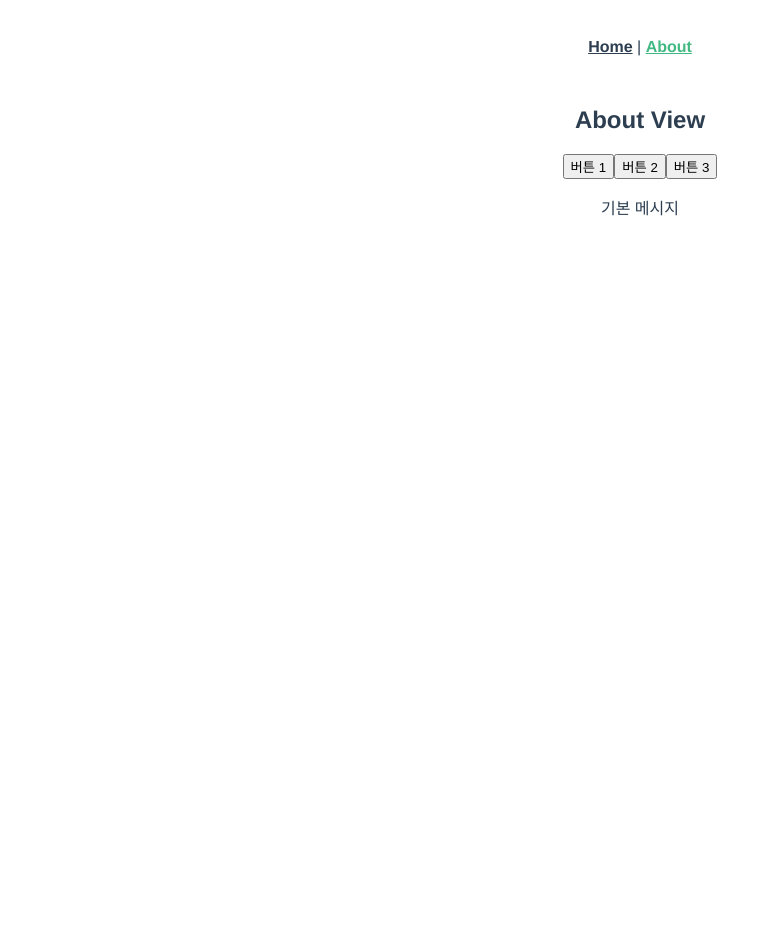
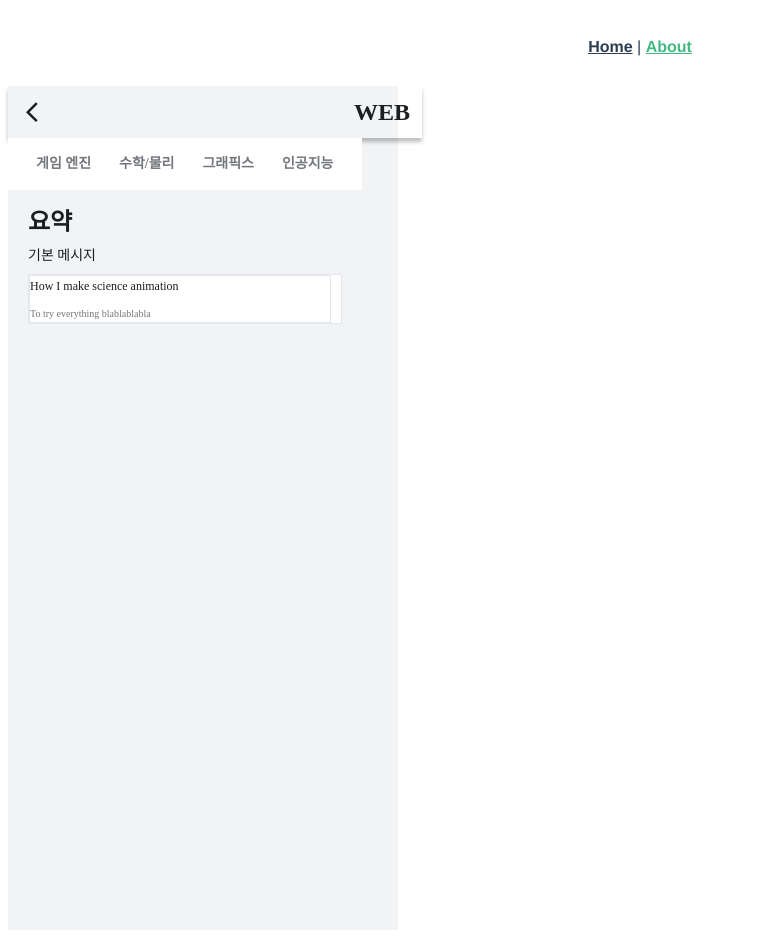
Before and after one commit to jiwon79/cogil, a Vue app: page /about in a window 1280 px wide. Shown: the whole page, without its empty margins (0-774 px from the left). Before the commit the page ends 800 px from the top, so only its background shows below. Built offline with nearby package versions, Linux system fonts and the light colour scheme.

Commit message:
디자인 적용

```diff
--- a/src/views/AboutButtonSelect.vue
+++ b/src/views/AboutButtonSelect.vue
@@ -1,9 +1,11 @@
 <template>
     <div>
-        <button v-for="(buttonText, index) in buttonList" :key="index" @click="changeText(index)">
-            {{ buttonText }}
-        </button>
-        <Document :index="selectedButton"/>
+        <div class = "button-area">
+            <button v-for="(buttonText, index) in buttonList" :key="index" @click="changeText(index)" class ="custom-button">
+                {{ buttonText }}
+            </button>
+        </div>
+        <Document :index="selectedButton"/> <!-- 세부 분야 -->
     </div>
 </template>
 
@@ -17,7 +19,7 @@ export default {
     },
     data() {
         return {
-            buttonList: ['버튼 1', '버튼 2', '버튼 3'], // 버튼 텍스트 목록
+            buttonList: ['게임 엔진', '수학/물리', '그래픽스', '인공지능'], // 버튼 텍스트 목록
             selectedButton: null, // 선택된 버튼의 인덱스
         };
     },
@@ -37,3 +39,46 @@ export default {
     },
 };
 </script>
+
+<style scoped>
+
+.button-area {
+    display: flex;
+    padding: 12px 16px;
+    align-items: flex-start;
+    gap: 4px;
+    align-self: stretch;
+background: var(--grey-100, #FFF);
+}
+
+.custom-button {
+    display: flex;
+    padding: 6px 12px;
+    justify-content: center;
+    align-items: center;
+    gap: 10px;
+    background: #FFFFFF;
+    transition: background 0.1s ease;
+    border: none; /* 테두리 제거 */
+    color: var(--grey-600, #73767B);
+
+    /* Label/14 */
+    font-family: Pretendard;
+    font-size: 14px;
+    font-style: normal;
+    font-weight: 700;
+    line-height: 16px; /* 114.286% */
+}
+
+.custom-button:active {
+    display: flex;
+    padding: 6px 12px;
+    justify-content: center;
+    align-items: center;
+    gap: 10px;
+    border-radius: 100px;
+    background: var(--main-150, #FFDFE1);
+    color: #E74A55;
+}
+
+</style>
--- a/src/views/AboutDocument.vue
+++ b/src/views/AboutDocument.vue
@@ -1,6 +1,16 @@
 <template>
-    <div>
-        <p>{{ getMessage() }}</p>
+    <div class = "custom-detail">
+        <div class = "custom-subtitle">{{ "요약" }}</div>
+        <div class = "custom-content">{{ getMessage() }}</div>
+        <div class = "custom-youtube">
+            <div class = "text-box">
+                <div class = "youtube-title"> How I make science animation </div>
+                <div class = "youtube-description"> To try everything blablablabla </div>
+            </div>
+            <div class = "thumbnail-box">
+
+            </div>
+        </div>
     </div>
 </template>
 
@@ -11,15 +21,111 @@ export default {
         getMessage() {
             switch (this.index) {
                 case 0:
-                    return '값 1에 대한 메시지';
+                    return '이렇다';
                 case 1:
                     return '값 2에 대한 메시지';
                 case 2:
                     return '값 3에 대한 메시지';
+                case 3:
+                    return '값 4에 대한 메시지';
                 default:
                     return '기본 메시지';
+            }
+        },
+        getVideo() {
+            switch (this.index) {
+                case 0:
+                    return 1;
+                case 1:
+                    return 2;
+                case 2:
+                    return 3;
             }
         }
     }
 };
 </script>
+
+<style scoped>
+
+.custom-detail{
+    display: flex;
+    padding: 16px 20px;
+    flex-direction: column;
+    align-items: flex-start;
+    gap: 8px;
+    align-self: stretch;
+    background: var(--grey-200, #F1F3F5);
+}
+
+.custom-subtitle{
+    color: var(--grey-800, #1D1E1F);
+
+    /* Heading/24 */
+    font-family: Pretendard;
+    font-size: 24px;
+    font-style: normal;
+    font-weight: 700;
+    line-height: 32px; /* 133.333% */
+}
+
+.custom-content{
+    color: var(--grey-800, #1D1E1F);
+    /* Paragraph/14 */
+    font-family: Pretendard;
+    font-size: 14px;
+    font-style: normal;
+    font-weight: 400;
+    line-height: 20px; /* 142.857% */
+}
+
+.custom-youtube{
+    display: flex;
+    padding-left: 0px;
+    align-items: center;
+    gap: 10px;
+    align-self: stretch;
+    border: 1px solid var(--grey-250, #E3E6EB);
+    background: var(--grey-100, #FFF);
+}
+
+.text-box{
+    display: flex;
+    flex-direction: column;
+    align-items: flex-start;
+    gap: 10px;
+    flex: 1 0 0;
+    border: 1px solid var(--grey-250, #E3E6EB);
+    background: var(--grey-100, #FFF);
+}
+
+.youtube-title{
+    color: var(--grey-800, #1D1E1F);
+
+    /* Paragraph/12 */
+    font-family: Pretendard;
+    font-size: 12px;
+    font-style: normal;
+    font-weight: 400;
+    line-height: 20px; /* 166.667% */
+}
+
+.youtube-description{
+    color: var(--grey-600, #73767B);
+
+    /* Paragraph/10 */
+    font-family: Pretendard;
+    font-size: 10px;
+    font-style: normal;
+    font-weight: 400;
+    line-height: 16px; /* 160% */
+}
+
+.thumbnail-box{
+    display: flex;
+    flex-direction: column;
+    align-items: flex-start;
+    gap: 10px;
+}
+
+</style>
--- a/src/views/AboutView.vue
+++ b/src/views/AboutView.vue
@@ -1,7 +1,13 @@
 <template>
-  <div>
-    <h2>About View</h2>
-    <ButtonSelect />
+  <div class = "iphone14">
+    <header class = "header">
+      <img src="@/assets/Arrow.svg" alt="BackImage" class="custom-image" @click="goBack"/>
+      <div class = "header-text">WEB</div>
+    </header>
+      <!-- 전체 분야, 아마 이것도 merge할 때 리스트 인덱스 받아와야 할 듯 싶음 -->
+    <div>
+      <ButtonSelect />
+    </div>
   </div>
 </template>
 
@@ -9,8 +15,55 @@
 import ButtonSelect from './AboutButtonSelect.vue';
 
 export default {
+  name: 'SubjectPage',
   components: {
     ButtonSelect,
+  },
+  methods: {
+    goBack() {
+      history.back(); // 이전 페이지로 이동
+    }
   }
 };
 </script>
+
+
+<style scoped>
+
+.iphone14 {
+  display: flex;
+  width: 390px;
+  height: 844px;
+  flex-direction: column;
+  align-items: flex-start;
+  background: var(--grey-200, #F1F3F5);
+}
+
+.header {
+  display: flex;
+  width: 390px;
+  height: 52px;
+  padding: 0px 12px;
+  justify-content: space-between;
+  align-items: center;
+  flex-shrink: 0;
+  box-shadow: 0px 4px 4px 0px rgba(0, 0, 0, 0.25);
+}
+
+.custom-image {
+  width: 24px;
+  height: 24px;
+  flex-shrink: 0;
+}
+
+.header-text {
+  color: var(--grey-800, #1D1E1F);
+  /* Heading/24 */
+  font-family: Pretendard;
+  font-size: 24px;
+  font-style: normal;
+  font-weight: 700;
+  line-height: 32px; /* 133.333% */
+}
+
+</style>
```
Also changed, not shown: src/assets/Arrow.svg (added).
